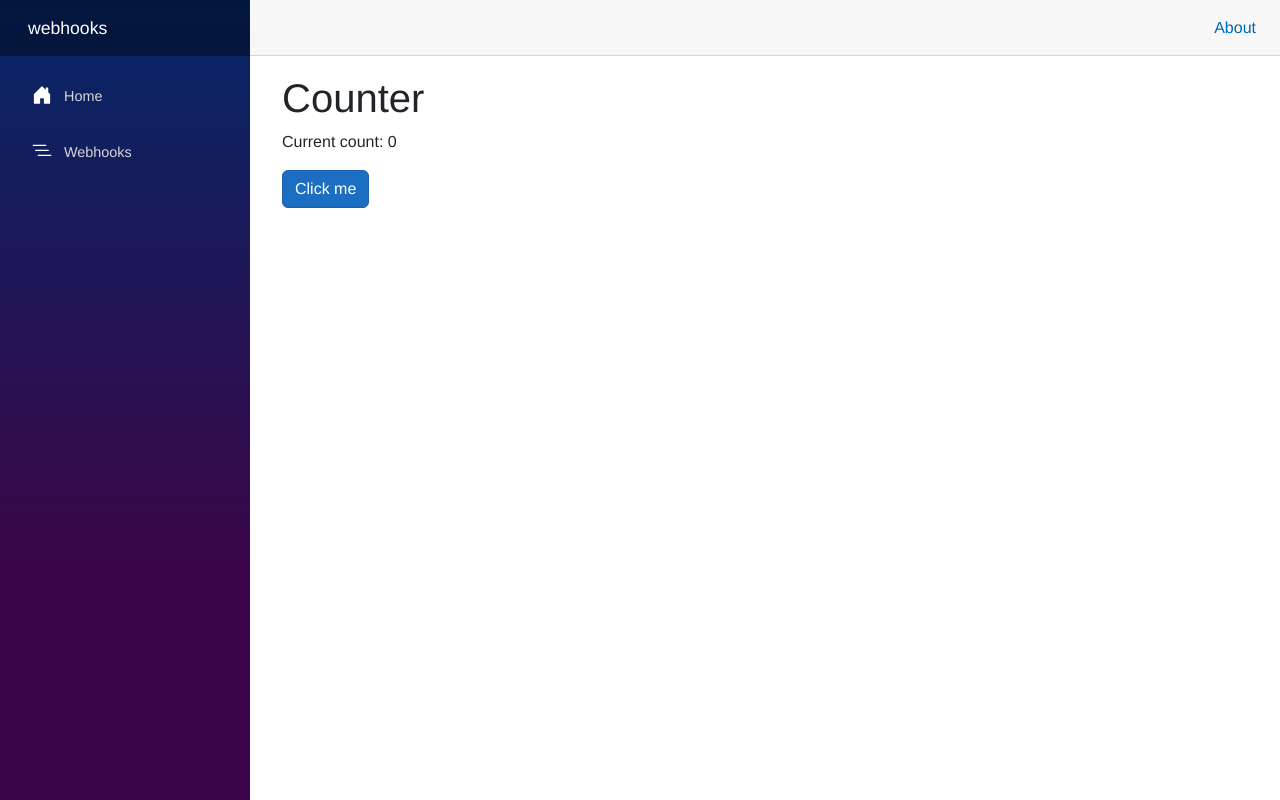
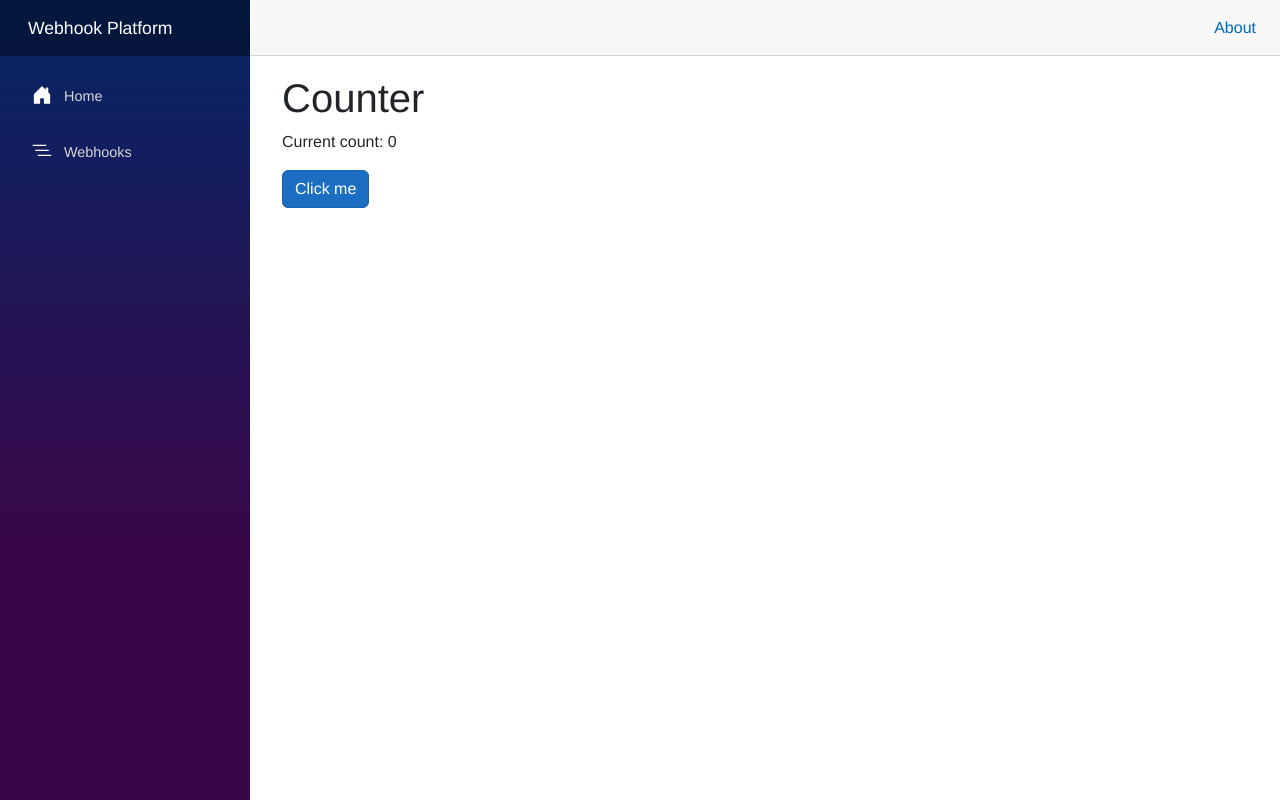
Before and after one commit to Helix26xyz/webhooks-dotnet, an ASP.NET Core app: page /counter in a window 1280 px wide. Run offline with ASP.NET Core 8, Linux system fonts and the light colour scheme; style sheets or scripts are compiled from the project's sources; the project's own start-up code is not run, and a stand-in starts its controllers and pages; some libraries are stand-ins or nearby versions.

Commit message:
Navigation changes

```diff
--- a/webhooks.Web/Components/Layout/NavMenu.razor
+++ b/webhooks.Web/Components/Layout/NavMenu.razor
@@ -1,6 +1,6 @@
 <div class="top-row ps-3 navbar navbar-dark">
     <div class="container-fluid">
-        <a class="navbar-brand" href="">webhooks</a>
+        <a class="navbar-brand" href="">Webhook Platform</a>
     </div>
 </div>
 
--- a/webhooks.Web/Components/Pages/Home.razor
+++ b/webhooks.Web/Components/Pages/Home.razor
@@ -1,3 +1,3 @@
-@page "/"
+@* @page "/" *@
 
 <PageTitle>Home</PageTitle>
--- a/webhooks.Web/Components/Pages/WebhooksList.razor
+++ b/webhooks.Web/Components/Pages/WebhooksList.razor
@@ -1,3 +1,4 @@
+@page "/"
 @page "/webhooks"
 @attribute [StreamRendering(true)]
 @attribute [OutputCache(Duration = 5)]
```
